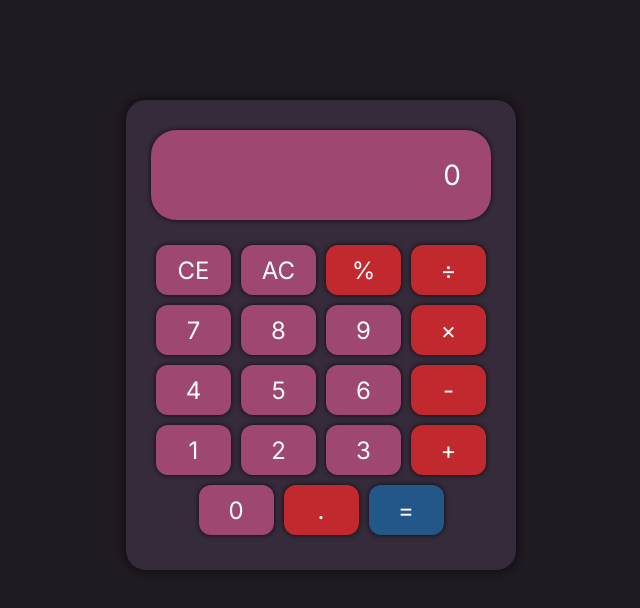
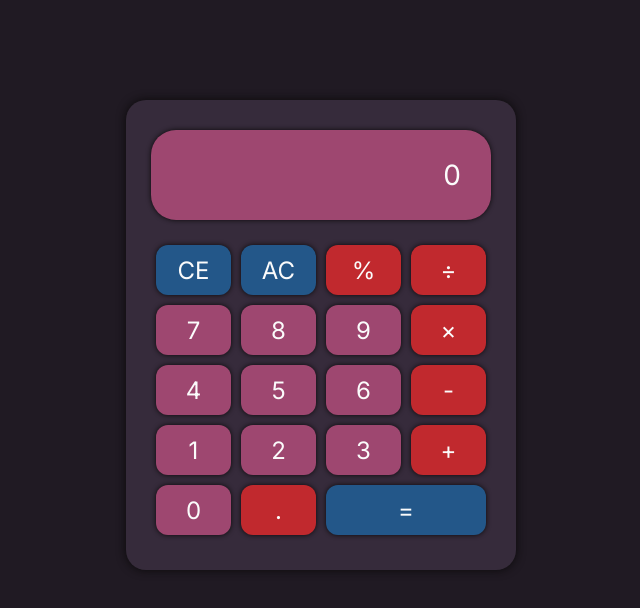
Before and after one commit to jacobisdev/calculator, a website: page src/index.html in a window 1280 px wide. Shown: the whole page, without its empty margins (319-959 px from the left). Drawn offline with Linux system fonts and the light colour scheme.

Commit message:
match styles to the new ui

```diff
--- a/src/index.html
+++ b/src/index.html
@@ -15,7 +15,7 @@
         <div class="display">0</div>
         <div class="body">
             <div class="row">
-                <button class="btn clear">CE</button>
+                <button class="btn delete">CE</button>
                 <button class="btn clear">AC</button>
                 <button class="btn percentage">%</button>
                 <button class="btn operator">÷</button>
--- a/src/styles.css
+++ b/src/styles.css
@@ -33,10 +33,6 @@ body {
     font-size: 28px;
     height: 90px;
     box-sizing: border-box;
-
-    /* &:active {
-        color: #F1D302;
-    } */
 }
 
 .body {
@@ -74,7 +70,11 @@ body {
     }
 }
 
-.symbol,
+.delete,
+.clear {
+    background-color: #235789;
+}
+
 .operator,
 .dot,
 .percentage {
@@ -83,6 +83,7 @@ body {
 
 .equal {
     background-color: #235789;
+    width: 160px;
 }
 
 .op-active {
```
